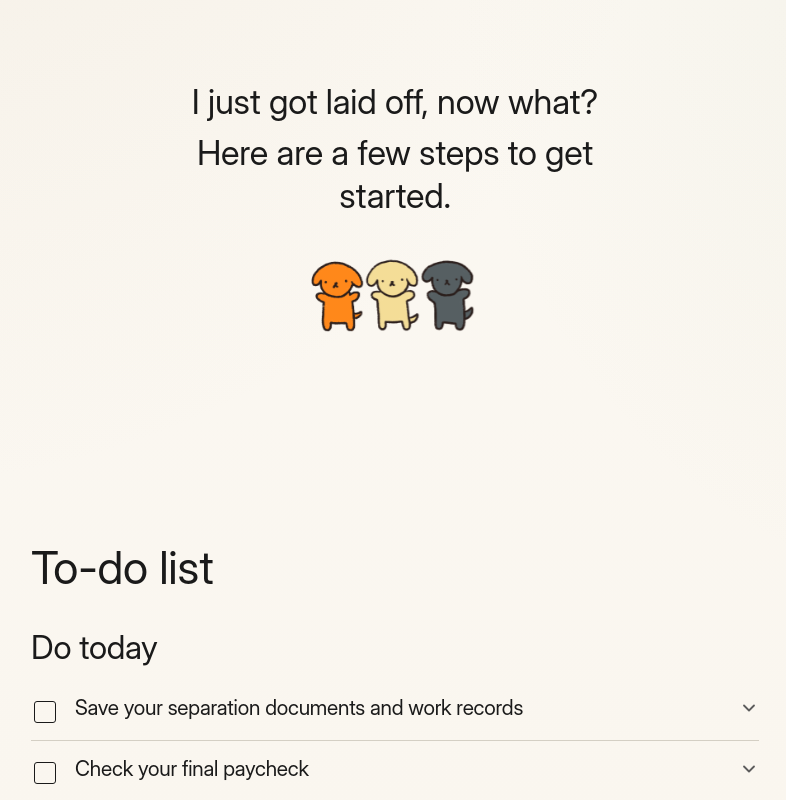
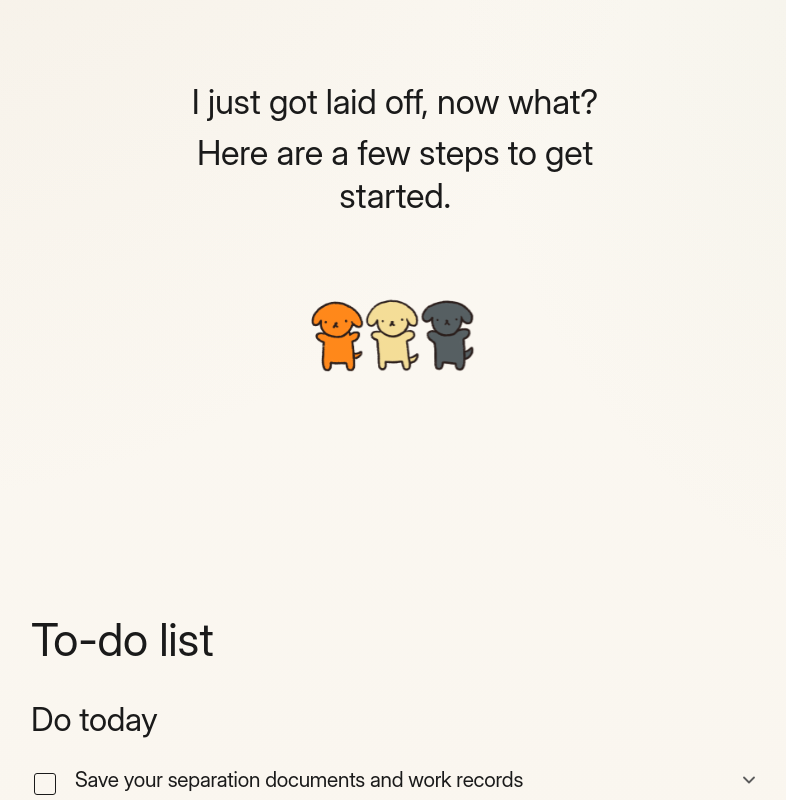
Before and after one commit to sjwtang/ca-layoff-todo, a React (Vite) app: page / in a window 1280 px wide. Shown: the top 800 px of the page, without its empty margins (245-1031 px from the left). Built offline with nearby package versions, Linux system fonts and the light colour scheme; no server answers; a web font is replaced by a local one.

Commit message:
Add vertical space around hero dogs and to-do list
Co-authored-by: shirley.tang01 <shirley.tang01@sjsu.edu>

```diff
--- a/src/components/Checklist.tsx
+++ b/src/components/Checklist.tsx
@@ -36,7 +36,7 @@ export function Checklist() {
   return (
     <section
       id="todo"
-      className="animate-fade-up-late mx-auto w-full max-w-3xl px-5 pt-40 sm:pt-52"
+      className="animate-fade-up-late mx-auto w-full max-w-3xl px-5 pt-48 sm:pt-60"
       aria-labelledby="todo-heading"
     >
       <h2
--- a/src/components/Hero.tsx
+++ b/src/components/Hero.tsx
@@ -14,7 +14,7 @@ export function Hero() {
         alt="Three illustrated dogs standing side by side"
         width={849}
         height={388}
-        className="animate-fade-up-delay mt-10 w-full max-w-[9.5rem] object-contain sm:max-w-[11rem]"
+        className="animate-fade-up-delay mt-16 w-full max-w-[9.5rem] object-contain sm:mt-20 sm:max-w-[11rem]"
       />
     </section>
   )
```
